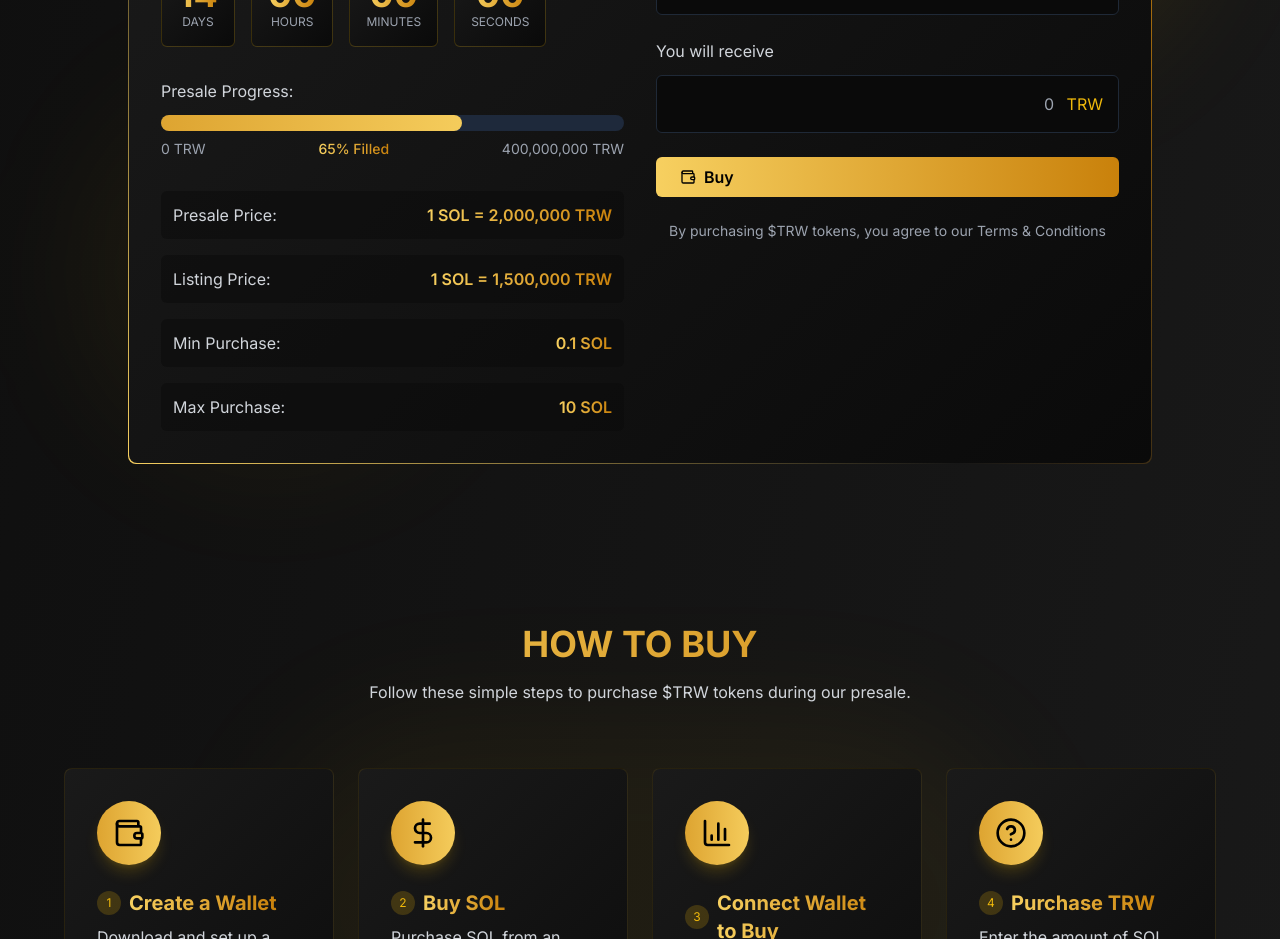
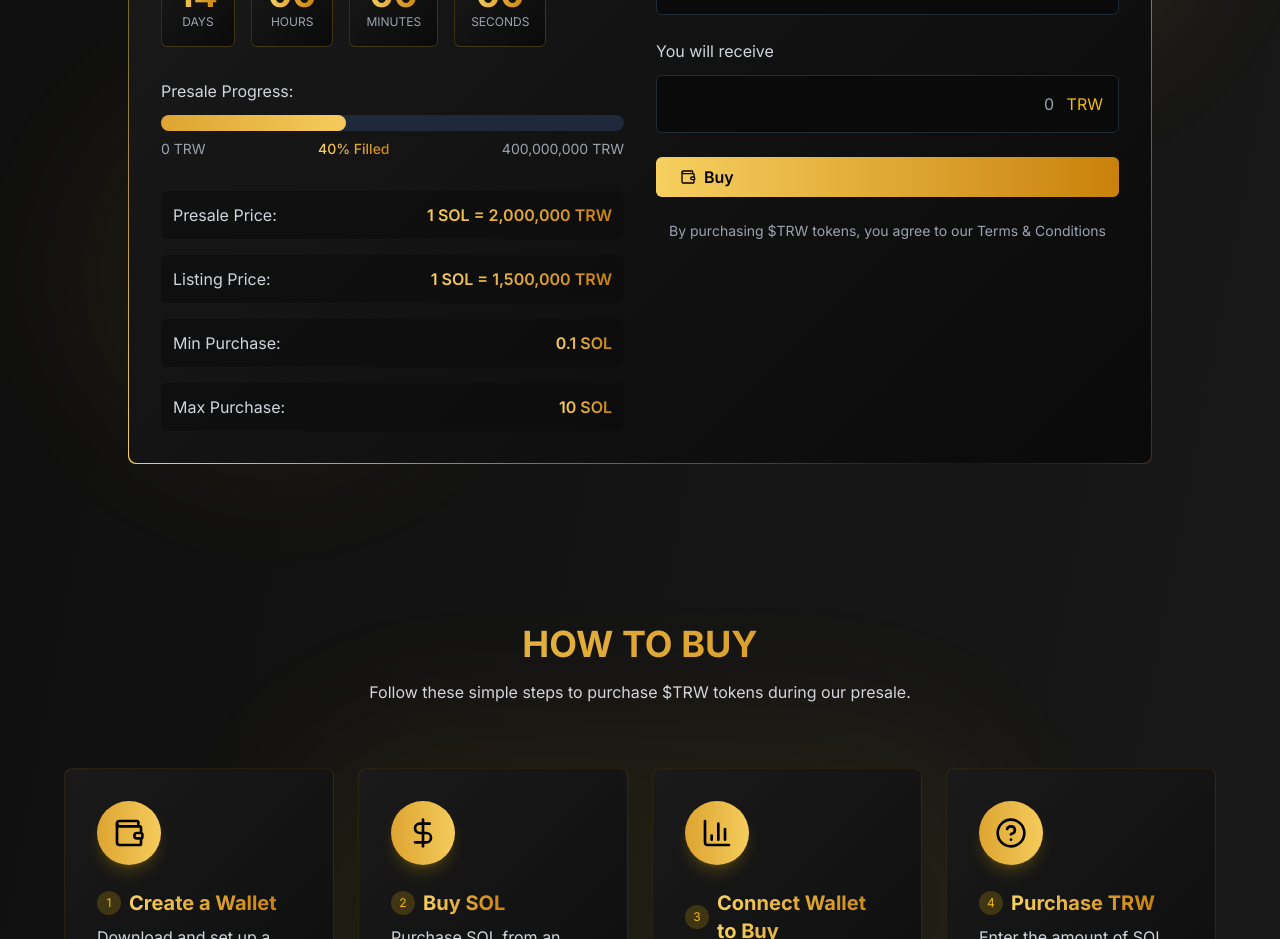
Before and after one commit to Shahid-Yaseen/The_Real_world, a Next.js app: page / in a window 1280 px wide. Shown: the part 4440-5379 px from the top of the page. Built offline with nearby package versions, Linux system fonts and the light colour scheme.

Commit message:
Make it Finaliized according to the last feedback

```diff
--- a/app/page.tsx
+++ b/app/page.tsx
@@ -563,13 +563,13 @@ export default function Home() {
                           <motion.div
                             className="h-3 sm:h-4 rounded-full animated-gradient-bg"
                             initial={{ width: 0 }}
-                            animate={{ width: "65%" }}
+                            animate={{ width: "40%" }}
                             transition={{ duration: 1.5, delay: 0.7 }}
                           ></motion.div>
                         </div>
                         <div className="flex justify-between text-xs sm:text-sm">
                           <div className="text-gray-400">0 TRW</div>
-                          <div className="gold-gradient-text font-medium">65% Filled</div>
+                          <div className="gold-gradient-text font-medium">40% Filled</div>
                           <div className="text-gray-400">400,000,000 TRW</div>
                         </div>
                       </motion.div>
```
